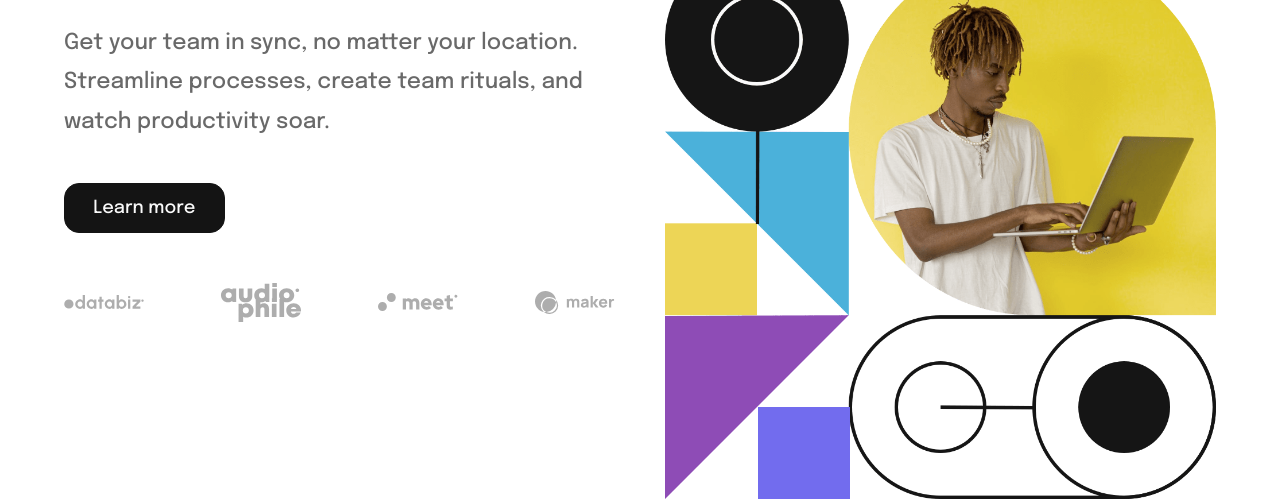
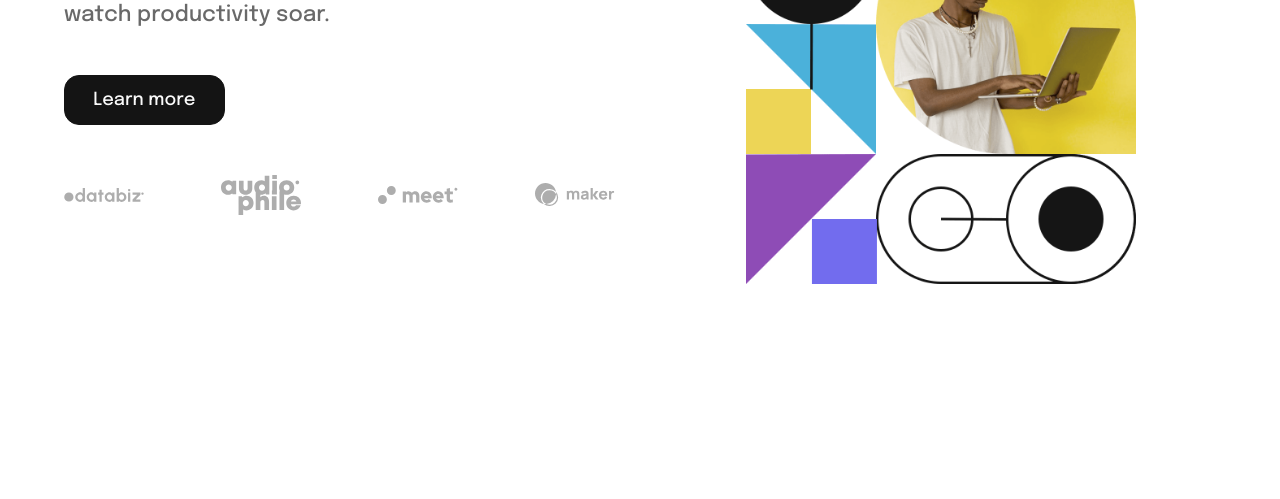
Before and after one commit to Dng120696/intro-section-with-dropdown-navigation, a plain HTML site: page index.html in a window 1280 px wide. Shown: the part 386-885 px from the top of the page. After the commit the page ends 800 px from the top, so only its background shows below. Drawn offline with Linux system fonts and the light colour scheme.

Commit message:
adjust img

```diff
--- a/style.css
+++ b/style.css
@@ -31,6 +31,10 @@ img{
 }
 .img-desktop{
   display: none;
+}
+.main-img img{
+  max-height: 65vh;
+  margin: 0 auto;
 }
 a,.btn,p{
   color:  var(--Medium-Gray);
```
